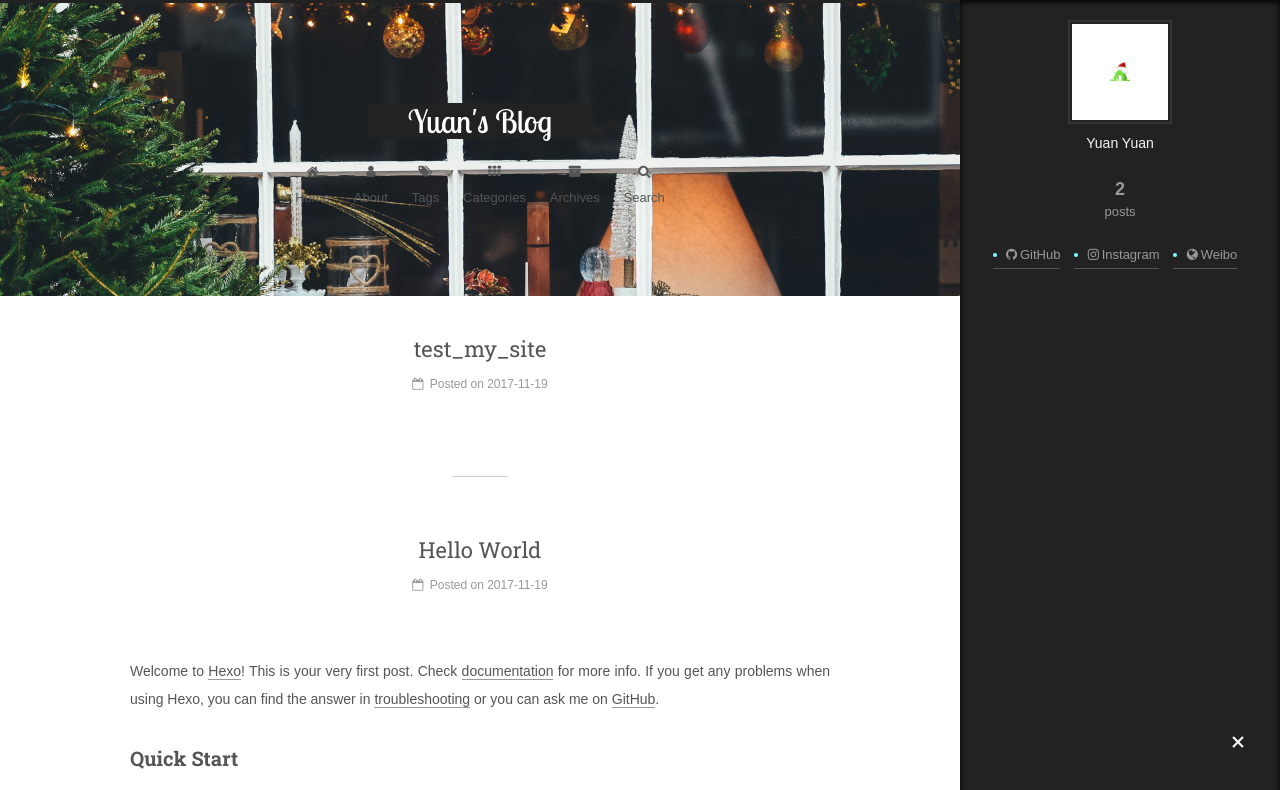
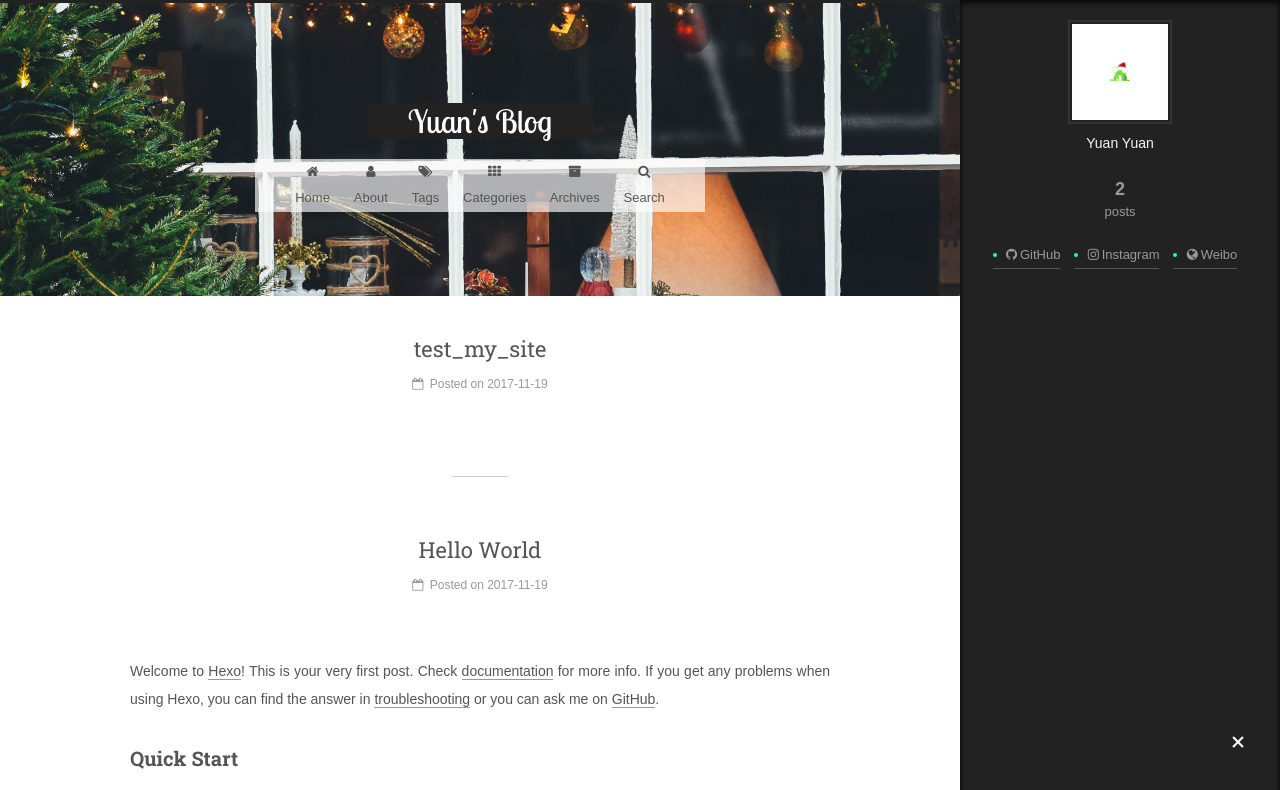
Before and after one commit to yyuan1222/yyuan1222.github.io, a plain HTML site: page index.html in a window 1280 px wide. Both pictures are taken after a click on the element 1238 px from the left and 743 px from the top of the page. Shown: the top 790 px of the page. Drawn offline with Linux system fonts and the light colour scheme; a web font is replaced by a local one.

Commit message:
Site updated: 2017-11-20 20:18:43

```diff
--- a/css/main.css
+++ b/css/main.css
@@ -1188,6 +1188,11 @@ pre .javascript .function {
   margin-top: 20px;
   padding-left: 0;
   text-align: center;
+  background: rgba(255,255,255,0.65);
+  margin-left: auto;
+  margin-right: auto;
+  width: 450px;
+  border-radius: initial;
 }
 .menu .menu-item {
   display: inline-block;
@@ -1822,7 +1827,7 @@ pre .javascript .function {
   width: 4px;
   height: 4px;
   border-radius: 50%;
-  background: #78ffff;
+  background: #26ff90;
 }
 .links-of-blogroll {
   font-size: 13px;
```
